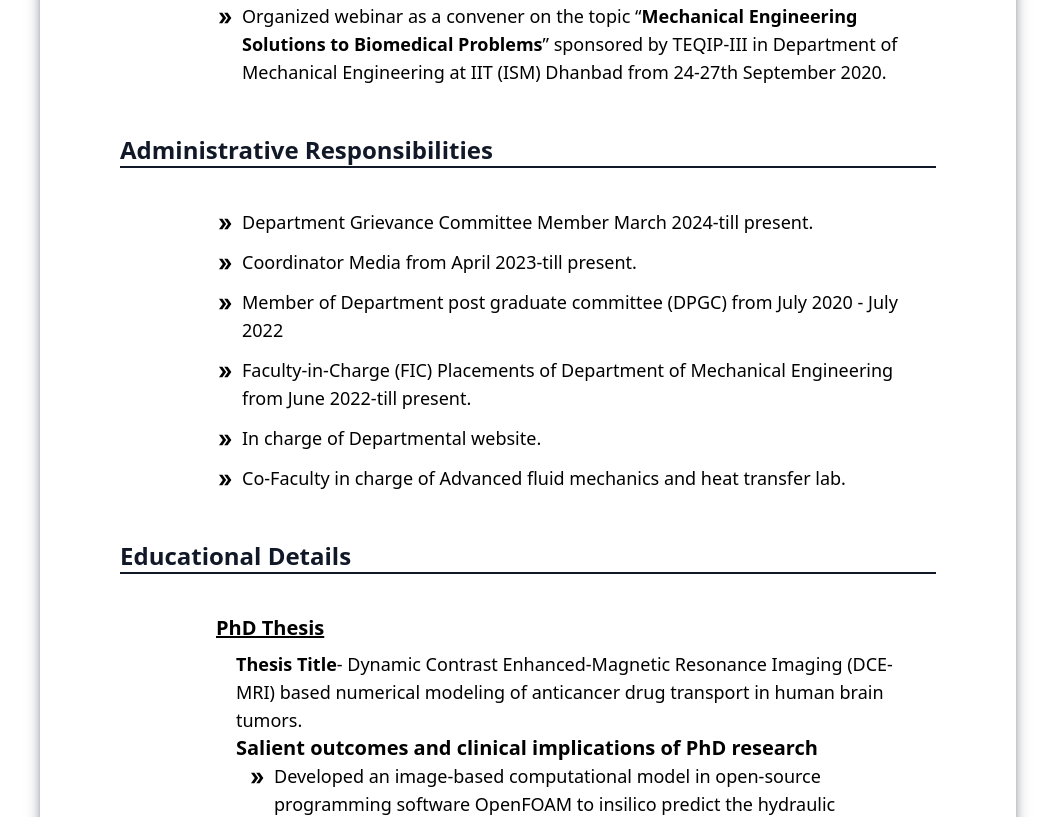
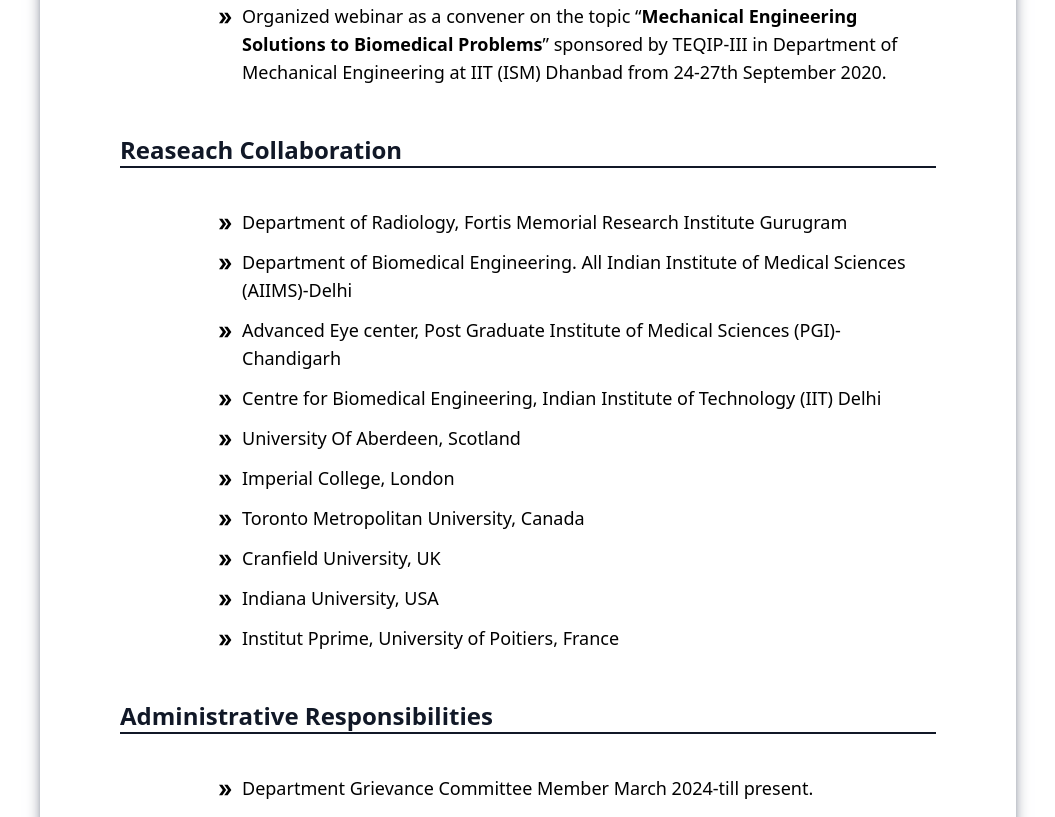
Before and after one commit to Nafis5478/Prof-Ajay-Bhandari-Website, a React (Vite) app: page /about in a window 1280 px wide. Shown: the part 1540-2357 px from the top of the page, without its empty margins (112-1167 px from the left). Built offline with nearby package versions, Linux system fonts and the light colour scheme.

Commit message:
Added research collaboration

```diff
--- a/src/pages/About.jsx
+++ b/src/pages/About.jsx
@@ -196,6 +196,117 @@
         </div>
         <div className="text-left md:items-center">
           <h1 className="text-2xl md:mx-16 font-semibold text-gray-900 text-center md:text-start underline md:no-underline md:border-b-2 md:border-gray-900">
+            Reaseach Collaboration
+          </h1>
+          <div className="py-10 md:ml-40 md:mr-20 px-2 md:px-0">
+            <ul className="flex flex-col gap-2 md:gap-3 md:text-lg">
+              <li className="flex flex-row">
+                <div className="flex flex-row gap-2">
+                  <p>
+                    <MdDoubleArrow className="inline-block" />
+                  </p>
+                  <p>
+                    Department of Radiology, Fortis Memorial Research Institute
+                    Gurugram
+                  </p>
+                </div>
+              </li>
+              <li className="flex flex-row">
+                <div className="flex flex-row gap-2">
+                  <p>
+                    <MdDoubleArrow className="inline-block" />
+                  </p>
+                  <p>
+                    Department of Biomedical Engineering. All Indian Institute
+                    of Medical Sciences (AIIMS)-Delhi
+                  </p>
+                </div>
+              </li>
+              <li className="flex flex-row">
+                <div className="flex flex-row gap-2">
+                  <p>
+                    <MdDoubleArrow className="inline-block" />
+                  </p>
+                  <p>
+                    Advanced Eye center, Post Graduate Institute of Medical
+                    Sciences (PGI)-Chandigarh
+                  </p>
+                </div>
+              </li>
+              <li className="flex flex-row">
+                <div className="flex flex-row gap-2">
+                  <p>
+                    <MdDoubleArrow className="inline-block" />
+                  </p>
+                  <p>
+                    Centre for Biomedical Engineering, Indian Institute of
+                    Technology (IIT) Delhi
+                  </p>
+                </div>
+              </li>
+              <li className="flex flex-row">
+                <div className="flex flex-row gap-2">
+                  <p>
+                    <MdDoubleArrow className="inline-block" />
+                  </p>
+                  <p>University Of Aberdeen, Scotland</p>
+                </div>
+              </li>
+              <li className="flex flex-row">
+                <div className="flex flex-row gap-2">
+                  <p>
+                    <MdDoubleArrow className="inline-block" />
+                  </p>
+                  <p>
+                    Imperial College, London
+                  </p>
+                </div>
+              </li>
+              <li className="flex flex-row">
+                <div className="flex flex-row gap-2">
+                  <p>
+                    <MdDoubleArrow className="inline-block" />
+                  </p>
+                  <p>
+                  Toronto Metropolitan University, Canada
+                  </p>
+                </div>
+              </li>
+              <li className="flex flex-row">
+                <div className="flex flex-row gap-2">
+                  <p>
+                    <MdDoubleArrow className="inline-block" />
+                  </p>
+                  <p>
+                  Cranfield University, UK
+                  </p>
+                </div>
+              </li>
+              <li className="flex flex-row">
+                <div className="flex flex-row gap-2">
+                  <p>
+                    <MdDoubleArrow className="inline-block" />
+                  </p>
+                  <p>
+                    Indiana University, USA
+                  </p>
+                </div>
+              </li>
+              <li className="flex flex-row">
+                <div className="flex flex-row gap-2">
+                  <p>
+                    <MdDoubleArrow className="inline-block" />
+                  </p>
+                  <p>
+                    Institut Pprime, University of Poitiers, France
+                  </p>
+                </div>
+              </li>
+            </ul>
+          </div>
+        </div>
+        <div className="text-left md:items-center">
+          <h1 className="text-2xl md:mx-16 font-semibold text-gray-900 text-center md:text-start underline md:no-underline md:border-b-2 md:border-gray-900">
             Administrative Responsibilities
           </h1>
           <div className="py-10 md:ml-40 md:mr-20 px-2 md:px-0">
@@ -205,7 +316,10 @@
                   <p>
                     <MdDoubleArrow className="inline-block" />
                   </p>
-                  <p>Department Grievance Committee Member March 2024-till present.</p>
+                  <p>
+                    Department Grievance Committee Member March 2024-till
+                    present.
+                  </p>
                 </div>
               </li>
               <li className="flex flex-row">
@@ -265,7 +379,9 @@
             Educational Details
           </h1>
           <div className="flex flex-col gap-2 pt-10 md:ml-40 md:mr-20">
-            <h1 className="font-semibold text-xl underline text-center md:text-start">PhD Thesis</h1>
+            <h1 className="font-semibold text-xl underline text-center md:text-start">
+              PhD Thesis
+            </h1>
             <div className="md:ml-5 px-2 md:px-0">
               <p className="text-lg">
                 <span className="font-semibold">Thesis Title</span>- Dynamic
@@ -322,7 +438,9 @@
                   </div>
                 </li>
               </ul>
-              <p className="font-semibold text-xl  underline text-center md:text-start">Adviser</p>
+              <p className="font-semibold text-xl  underline text-center md:text-start">
+                Adviser
+              </p>
               <ul className="flex flex-col gap-2 md:gap-3 md:ml-3 md:text-lg">
                 <li className="flex flex-row">
                   <div className="flex flex-row gap-2">
@@ -385,7 +503,9 @@
             </div>
           </div>
           <div className="flex flex-col gap-2 pt-10 md:ml-40 md:mr-20">
-            <h1 className="font-semibold text-xl underline text-center md:text-start">M.Tech Thesis</h1>
+            <h1 className="font-semibold text-xl underline text-center md:text-start">
+              M.Tech Thesis
+            </h1>
             <div className="md:ml-5 px-2 md:px-0">
               <p className="text-lg">
                 <span className="font-semibold">Thesis Title</span>- Numerical
@@ -435,7 +555,9 @@
                   </div>
                 </li>
               </ul>
-              <p className="font-semibold text-xl text-center md:text-start underline">Adviser</p>
+              <p className="font-semibold text-xl text-center md:text-start underline">
+                Adviser
+              </p>
               <ul className="flex flex-col gap-2 md:gap-3 md:ml-3 md:text-lg">
                 <li className="flex flex-row">
                   <div className="flex flex-row gap-2">
@@ -460,7 +582,9 @@
             </div>
           </div>
           <div className="flex flex-col gap-2 pt-10 md:ml-40 md:mr-20">
-            <h1 className="font-semibold text-xl underline text-center md:text-start">BE Project</h1>
+            <h1 className="font-semibold text-xl underline text-center md:text-start">
+              BE Project
+            </h1>
             <div className="md:ml-5 px-2 md:px-0">
               <p className="text-lg">
                 <span className="font-semibold">Thesis Title</span>- To reduce
```
